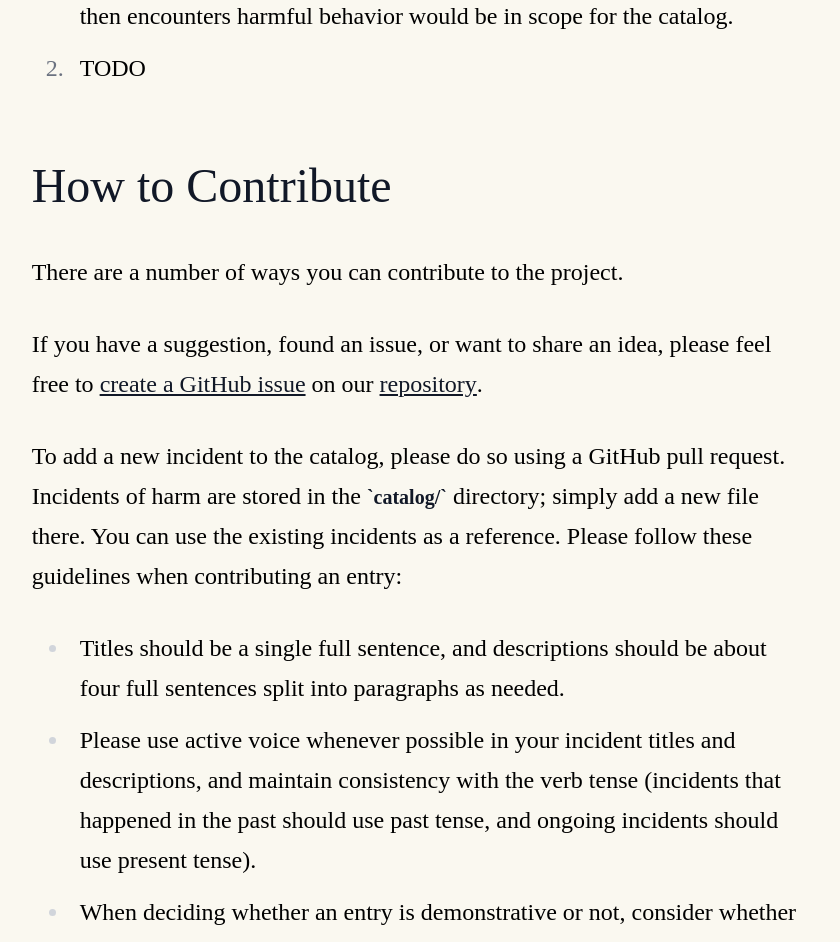
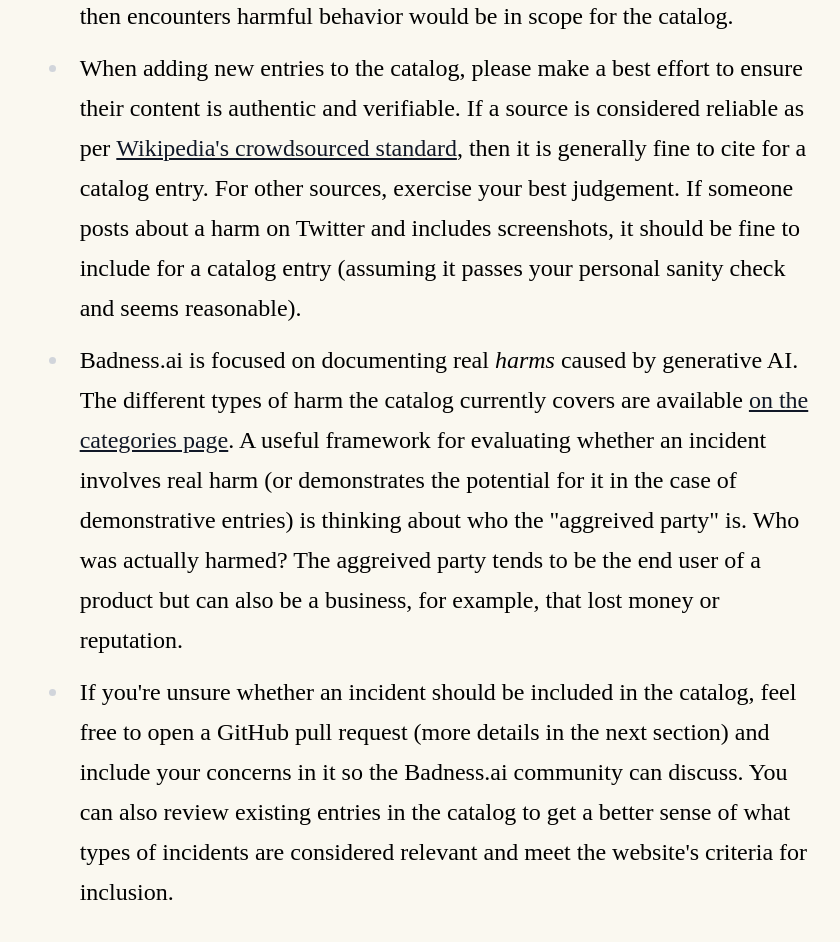
Before and after one commit to badnessdotai/catalog, a Next.js app: page /contribute in a window 1280 px wide. Shown: the part 2300-3242 px from the top of the page, without its empty margins (235-1075 px from the left). Built offline with nearby package versions, Linux system fonts and the light colour scheme; a web font is replaced by a local one.

Commit message:
Finish "Sourcing New Incidents" section, add to "How to Contribute", and other edits

```diff
--- a/app/contribute/page.tsx
+++ b/app/contribute/page.tsx
@@ -49,7 +49,7 @@ export default function About() {
                 <strong>Optimism</strong> &mdash; We are optimistic about the
                 positive impacts of AI, both now and in the future. We simply
                 believe that the best way to build safer and more responsible AI
-                systems is to learn from the mistakes of the past. This site is
+                systems is to learn from the mistakes of the past. This website is
                 not &quot;anti-AI&quot; &mdash; not by a long shot.
               </li>
               <li>
@@ -64,7 +64,7 @@ export default function About() {
             <p>When finding new incidents to add to Badness.ai, please ensure they meet
               the following standards designed to uphold the quality and veracity of the
               catalog.</p>
-            <ol>
+            <ul>
               <li>
                 Badness.ai is a catalog of real-world harms &mdash; demonstrative or not.
                 As a result, &ldquo;jailbreaks&rdquo; and other examples of
@@ -80,9 +80,36 @@ export default function About() {
                 then encounters harmful behavior would be in scope for the catalog.
               </li>
               <li>
-                TODO
+                When adding new entries to the catalog, please make a best effort to
+                ensure their content is authentic and verifiable. If a source is
+                considered reliable as per <a href="https://en.wikipedia.org/wiki/Wikipedia:Reliable_sources/Perennial_sources">Wikipedia's
+                  crowdsourced standard</a>, then it is generally fine to cite for a
+                catalog entry. For other sources, exercise your best judgement.
+                If someone posts about a harm on Twitter and includes screenshots, it
+                should be fine to include for a catalog entry (assuming it passes your
+                personal sanity check and seems reasonable).
               </li>
-            </ol>
+              <li>
+                Badness.ai is focused on documenting real <i>harms</i> caused by
+                generative AI. The different types of harm the catalog currently
+                covers are available <a href="https://badness.ai/categories">on the categories page</a>.
+                A useful framework for evaluating whether an incident
+                involves real harm (or demonstrates the potential for it in the case
+                of demonstrative entries) is thinking about who the &quot;aggreived
+                party&quot; is. Who was actually harmed? The aggreived party tends to be
+                the end user of a product but can also be a business, for example,
+                that lost money or reputation.
+              </li>
+              <li>
+                If you're unsure whether an incident should be included in the catalog,
+                feel free to open a GitHub pull request
+                (more details in the next section) and include your concerns in it so
+                the Badness.ai community can discuss. You can also review existing
+                entries in the catalog to get a better sense of what types of
+                incidents are considered relevant and meet the website's
+                criteria for inclusion.
+              </li>
+            </ul>
             <h2>How to Contribute</h2>
             <p>There are a number of ways you can contribute to the project.</p>
             <p>
@@ -113,6 +140,17 @@ export default function About() {
                 tense, and ongoing incidents should use present tense).
               </li>
               <li>
+                The existing sets of <a href="https://badness.ai/categories">categories</a>, <a href="https://badness.ai/companies">companies</a>, and <a href="https://badness.ai/models">models</a> are available
+                on the website. Please try to draw from these sets when submitting your
+                entries (particularly for categories) and match the way they are
+                currently formatted (e.g., use &quot;GPT-4&quot; instead of
+                &quot;GPT 4&quot;). You can add new companies and models in your entry
+                without any extra steps. However, if you believe the existing
+                categories on the website are insufficient for your entry, please
+                open a GitHub issue and propose the new category you have in mind
+                and then wait for it to be approved before including it in your entry.
+              </li>
+              <li>
                 When deciding whether an entry is demonstrative or not, consider
                 whether the incident was a result of individuals probing the
                 system&apos;s boundaries and capabilities (in which case the entry would
@@ -120,6 +158,11 @@ export default function About() {
                 in the wild&rdquo; and caused real, non-hypothetical harm. Keep in mind
                 that even for demonstrative entries, they must describe harms that could
                 reasonably occur in the wild with an unsuspecting user.
+              </li>
+              <li>
+                The accuracy of your title and description should be verifiable through
+                the sources in your entry. Try to limit the number of sources for a
+                single entry to 3.
               </li>
             </ul>
             <p>
```
